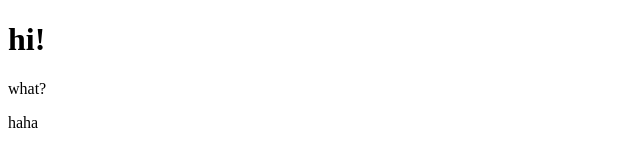
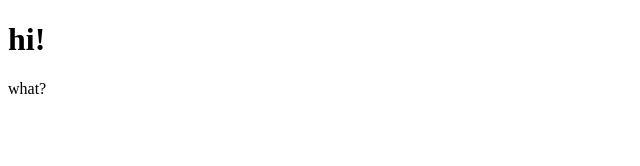
Before and after one commit to cubeisback/sitetest, a plain HTML site: page index.html in a window 1280 px wide. Shown: the full height of the page, 0-640 px from the left. Drawn offline with Linux system fonts and the light colour scheme.

Commit message:
second commit

```diff
--- a/index.html
+++ b/index.html
@@ -10,6 +10,5 @@
 <body>
     <h1>hi!</h1>
     <p>what?</p>
-    haha
 </body>
 </html>
```
